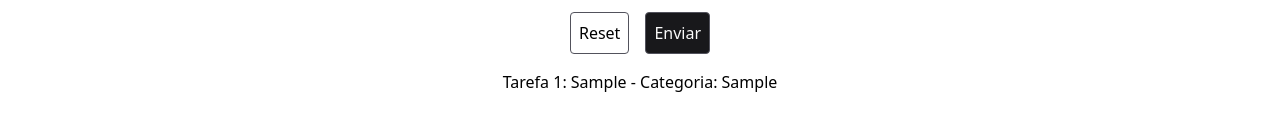
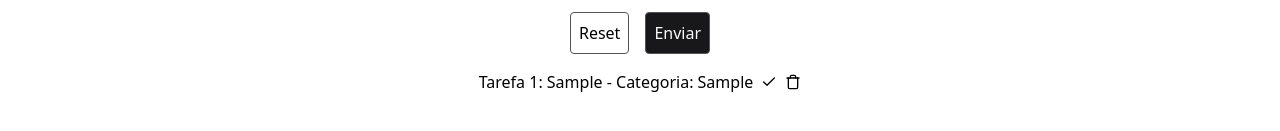
Before and after one commit to JoaoPLS-1/ferramentas-utilitarias-desenvolvimento, a React (Vite) app: page /taskMaster in a window 1280 px wide. Both pictures are taken after typing "Sample", "Sample" into the empty fields and a click on the button "Enviar". Shown: the part 485-616 px from the top of the page. Built offline with nearby package versions, Linux system fonts and the light colour scheme.

Commit message:
TaskMaster funcionando - falta estilização + ajustes de pastas e componentes

```diff
--- a/package.json
+++ b/package.json
@@ -15,6 +15,7 @@
     "react": "^19.2.0",
     "react-dom": "^19.2.0",
     "react-hook-form": "^7.71.2",
+    "react-icons": "^5.5.0",
     "react-router-dom": "^7.13.0",
     "tailwindcss": "^4.1.18",
     "zod": "^4.3.6"
--- a/src/pages/taskMaster/index.tsx
+++ b/src/pages/taskMaster/index.tsx
@@ -3,12 +3,13 @@ import { zodResolver } from '@hookform/resolvers/zod'
 import { useEffect, useState } from 'react'
 import { useForm } from 'react-hook-form'
 import * as z from 'zod'
+import { LuCheck, LuTrash } from 'react-icons/lu'
 export function TaskMaster() {
     const [tarefas, setTarefas] = useState<TypeForm[]>([]);
     useEffect(() => {
         const tarefasArmazenadas = localStorage.getItem('tarefas')
 
-        if (tarefasArmazenadas === null){
+        if (tarefasArmazenadas === null) {
             return setTarefas([])
         }
         setTarefas(JSON.parse(tarefasArmazenadas))
@@ -16,16 +17,49 @@ export function TaskMaster() {
 
     const regrasTarefas = z.object({
         titulo: z.string().min(5, 'Mínimo 5 caracteres.'),
-        categoria: z.string().min(3, 'Minimo 3 caracteres.')
+        categoria: z.string().min(3, 'Minimo 3 caracteres.'),
+        id: z.string().optional(),
+        concluido: z.boolean().optional()
     })
     type TypeForm = z.infer<typeof regrasTarefas>
     const formulario = useForm<TypeForm>({
         resolver: zodResolver(regrasTarefas)
     })
     function submeterTarefa(camposTarefas: TypeForm) {
-        setTarefas(oldState => [...oldState, camposTarefas])
+
+        const montarTarefa: TypeForm = {
+            id: Math.random().toString(36).substring(2, 9),
+            titulo: camposTarefas.titulo,
+            categoria: camposTarefas.categoria,
+            concluido: false
+        }
+        setTarefas(oldState => [...oldState, montarTarefa])
         formulario.reset();
-        localStorage.setItem('tarefas', JSON.stringify([...tarefas, camposTarefas]))
+        localStorage.setItem('tarefas', JSON.stringify([...tarefas, montarTarefa]))
+    }
+
+    interface IAjustarTarefa {
+        id: string,
+        tipo: "ATUALIZAR" | "EXCLUIR"
+    }
+
+
+
+    function ajustarTarefa({ id, tipo }: IAjustarTarefa): void {
+        if (tipo === "ATUALIZAR") {
+            const novoArrayTarefas = tarefas.map(tarefa => {
+                if (tarefa.id === id) {
+                    return { ...tarefa, concluido: true }
+                }
+                return { ...tarefa }
+            }
+            )
+            return setTarefas(novoArrayTarefas)
+        }
+        if (tipo === "EXCLUIR") {
+            const novoArrayTarefas = tarefas.filter(tarefa => tarefa.id !== id)
+            return setTarefas(novoArrayTarefas)
+        }
     }
 
     return (
@@ -43,19 +77,19 @@ export function TaskMaster() {
                 <form onSubmit={formulario.handleSubmit(submeterTarefa)} className="flex flex-col gap-4">
                     <div className="flex flex-col relative">
                         <label>Título da Tarefa:</label>
-                        <input {...formulario.register('titulo')} type="text" className="border-1 border-solid border-gray-400 text-zinc-900 max-w-[400px] rounded-sm px-2 py-1" />
+                        <input {...formulario.register('titulo')} type="text" className="border border-solid border-gray-400 text-zinc-900 max-w-100 rounded-sm px-2 py-1" />
                         {formulario.formState.errors.titulo && (
                             <span className="text-red-500 text-xs absolute -bottom-4 left-0">{formulario.formState.errors.titulo.message}</span>
                         )}
                     </div>
                     <div className="flex flex-col relative">
                         <label>Categoria da Tarefa:</label>
-                        <input {...formulario.register('categoria')} type="text" className="border-1 border-solid border-gray-400 text-zinc-900 max-w-[400px] rounded-sm px-2 py-1" />
+                        <input {...formulario.register('categoria')} type="text" className="border border-solid border-gray-400 text-zinc-900 max-w-100 rounded-sm px-2 py-1" />
                         {formulario.formState.errors.categoria && (
                             <span className="text-red-500 text-xs absolute -bottom-4 left-0">{formulario.formState.errors.categoria.message}</span>
                         )}
                     </div>
-                    <div className="flex max-w-[400px] gap-4 justify-center mt-4">
+                    <div className="flex max-w-100 gap-4 justify-center mt-4">
                         <button type="reset" className="p-2 border border-zinc-600 rounded-sm">Reset</button>
                         <button className="p-2 border border-zinc-600 rounded-sm bg-zinc-900 text-zinc-50">Enviar</button>
                     </div>
@@ -64,11 +98,19 @@ export function TaskMaster() {
                     {tarefas.length > 0 && tarefas.map((tarefas, index) => {
                         return (
                             <>
-                            <p key={index}>{`Tarefa ${index + 1}: ${tarefas.titulo} - Categoria: ${tarefas.categoria} `} </p>
+                                <div key={tarefas.id} className="flex items-center justify-between gap-2">
+                                    <p className={tarefas.concluido ? "line-through opacity-70" : ""}>{`Tarefa ${index + 1}: ${tarefas.titulo} - Categoria: ${tarefas.categoria}`}
+                                    </p>
+
+                                    <div className="flex gap-2"><LuCheck style={{ cursor: "pointer" }} onClick={() => ajustarTarefa({ id: tarefas.id!, tipo: "ATUALIZAR" })} /><LuTrash style={{ cursor: "pointer" }} onClick={() => ajustarTarefa({ id: tarefas.id!, tipo: "EXCLUIR" })} />
+                                    </div>
+                                </div>
                             </>
                         )
                     })}
                 </div>
+
+
             </div>
 
         </>
```
Also changed, not shown: 1 other file (tests, documents, lock files or other folders).
